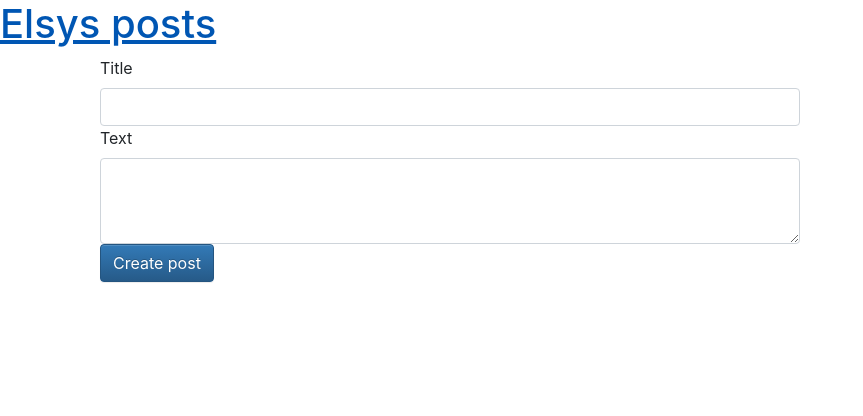
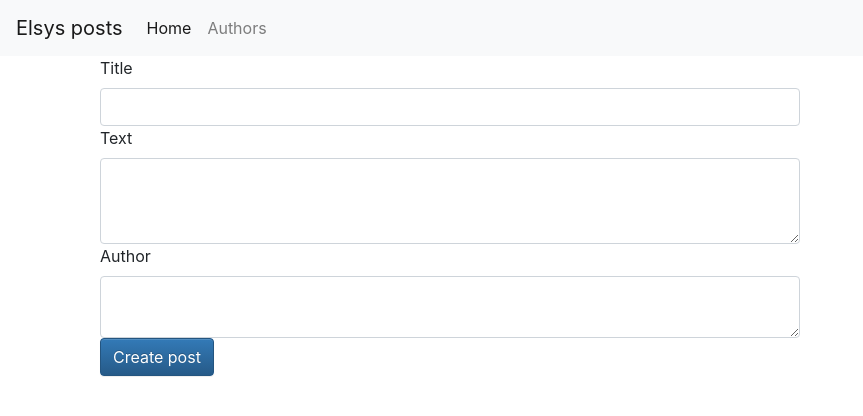
Before and after one commit to akozhuharov/elsys, a Django app: page /create/ in a window 1280 px wide. Shown: the top 416 px of the page, without its empty margins (0-863 px from the left). Run offline with Django 3.2, Linux system fonts and the light colour scheme; some libraries are stand-ins or nearby versions.

Commit message:
New templates

```diff
--- a/django_project/home/templates/base.html
+++ b/django_project/home/templates/base.html
@@ -9,9 +9,22 @@
         <script src="https://cdn.jsdelivr.net/npm/popper.js@1.16.0/dist/umd/popper.min.js" integrity="sha384-Q6E9RHvbIyZFJoft+2mJbHaEWldlvI9IOYy5n3zV9zzTtmI3UksdQRVvoxMfooAo" crossorigin="anonymous"></script>
         <script src="https://stackpath.bootstrapcdn.com/bootstrap/4.4.1/js/bootstrap.min.js" integrity="sha384-wfSDF2E50Y2D1uUdj0O3uMBJnjuUD4Ih7YwaYd1iqfktj0Uod8GCExl3Og8ifwB6" crossorigin="anonymous"></script>    </head>
     <body>
-        <div class="page-header">
-            <h1><a href="/">Elsys posts</a></h1>
-        </div>
+        <nav class="navbar navbar-expand-lg navbar-light bg-light">
+            <a class="navbar-brand" href="#">Elsys posts</a>
+            <button class="navbar-toggler" type="button" data-toggle="collapse" data-target="#navbarSupportedContent" aria-controls="navbarSupportedContent" aria-expanded="false" aria-label="Toggle navigation">
+                <span class="navbar-toggler-icon"></span>
+            </button>
+
+            <div class="collapse navbar-collapse" id="navbarSupportedContent">
+                <ul class="navbar-nav mr-auto">
+                <li class="nav-item active">
+                    <a class="nav-link" href="#">Home <span class="sr-only">(current)</span></a>
+                </li>
+                <li class="nav-item">
+                    <a class="nav-link" href="/authors/">Authors</a>
+                </li>
+            </div>
+        </nav>
         <div class="content container">
             <div class="row">
                 <div class="col-md-8">
--- a/django_project/home/templates/create.html
+++ b/django_project/home/templates/create.html
@@ -8,7 +8,11 @@
         <input id="title" name="title" type="text" class="form-control" id="exampleInputEmail1" aria-describedby="emailHelp">
 
         <label>Text</label>
-        <textarea id="title" name="text" type="textarea" rows="3" class="form-control" id="exampleInputEmail1" aria-describedby="emailHelp"></textarea>
+        <textarea id="text" name="text" type="textarea" rows="3" class="form-control" id="exampleInputEmail1" aria-describedby="emailHelp"></textarea>
+
+
+        <label>Author</label>
+        <textarea id="author" name="author" type="text" class="form-control" id="author" aria-describedby="emailHelp"></textarea>
         <button class="btn btn-primary" type="submit">Create post</button>
     </form>
 </div>
--- a/django_project/home/templates/detail.html
+++ b/django_project/home/templates/detail.html
@@ -4,6 +4,7 @@
     <h3>Details page</h3>
     <div class="post">
         <h2><a href="">{{ post.title }}</a></h2>
+        <small>{{post.author.name}}</small>
         <div class="date">
             {{ post.created }}
         </div>
```
